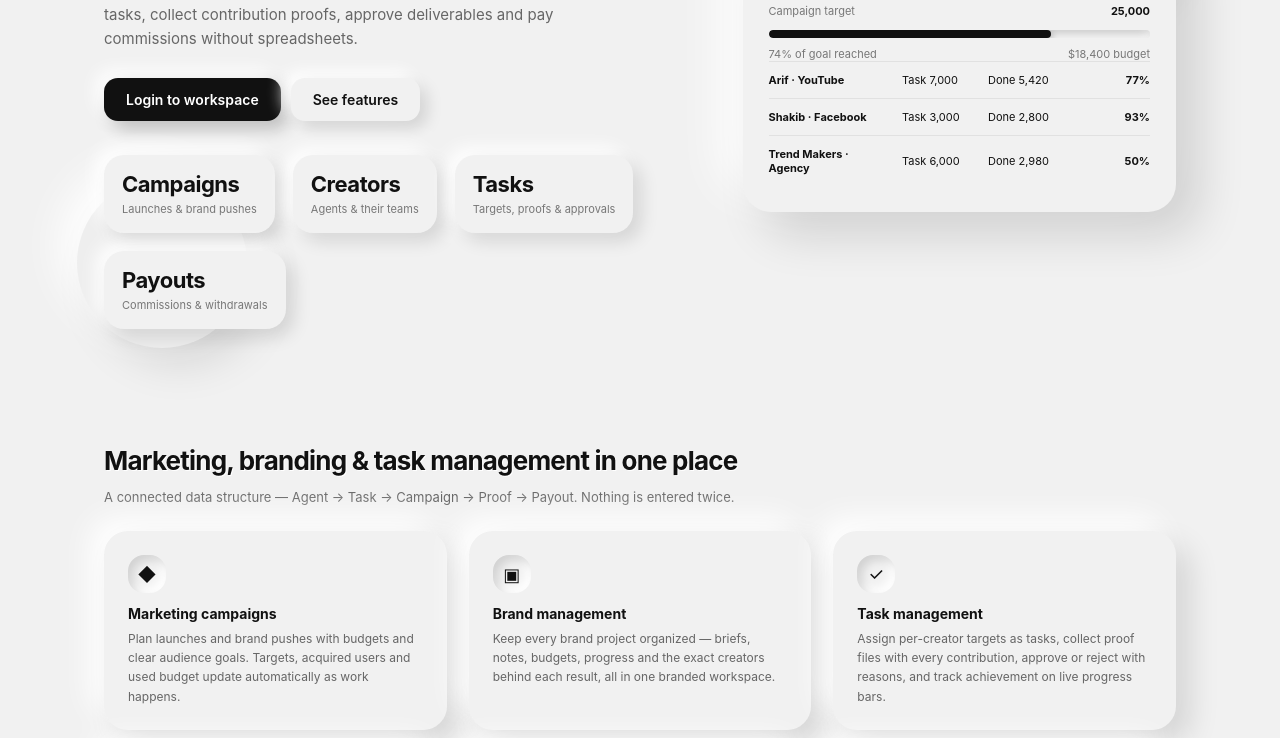
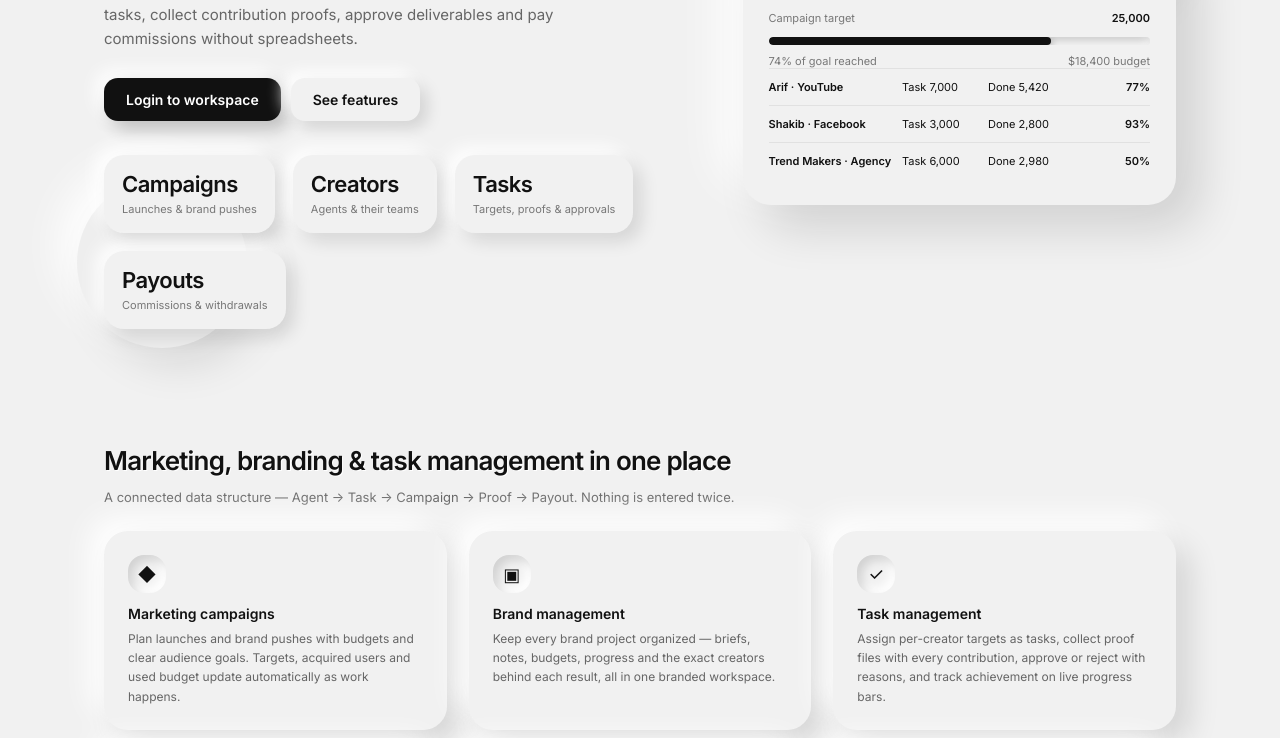
Before and after one commit to sa8650/InfluenceOS, a website: page index.html in a window 1280 px wide. Shown: the part 362-1100 px from the top of the page. Drawn offline with Linux system fonts and the light colour scheme.

Commit message:
Update index.html

```diff
--- a/index.html
+++ b/index.html
@@ -6,6 +6,7 @@
 <meta name="description" content="InfluenceOS — Partner & Influencer Management Platform powered by DoxTox">
 <title>InfluenceOS | DoxTox</title>
 <link rel="stylesheet" href="assets/app.css">
+<link rel="stylesheet" href="assets/cirrus.css">
 </head>
 <body>
 <div id="app"></div>
```
